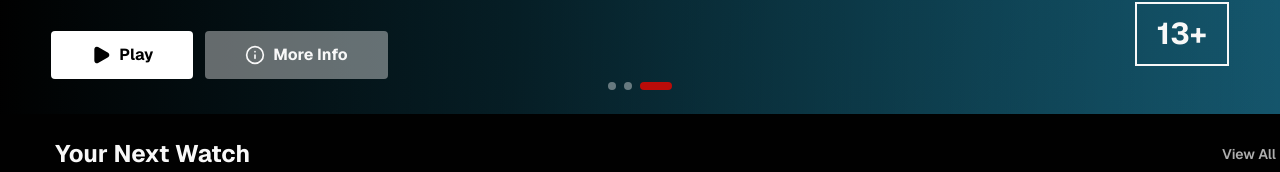
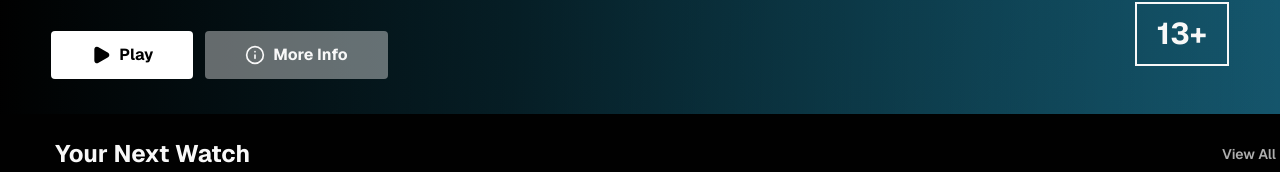
Before and after one commit to CodeXPrim8/xoral, a Next.js app: page / in a window 1280 px wide. Shown: the part 503-675 px from the top of the page. Built offline with nearby package versions, Linux system fonts and the light colour scheme; no server answers; the database is empty.

Commit message:
Remove hero carousel pagination dots from home banner.
Co-authored-by: Cursor <cursoragent@cursor.com>

```diff
--- a/components/HeroCarousel.tsx
+++ b/components/HeroCarousel.tsx
@@ -118,24 +118,6 @@ export function HeroCarousel({ heroes, getWatchProgress }: HeroCarouselProps) {
         />
       </div>
 
-      {deck.length > 1 && (
-        <div className="absolute bottom-6 left-1/2 z-30 flex -translate-x-1/2 items-center gap-2 pointer-events-auto">
-          {deck.map((hero, dotIndex) => (
-            <button
-              key={`${hero.id ?? hero.slug}-${dotIndex}`}
-              type="button"
-              aria-label={`Show ${hero.title}`}
-              onClick={() => {
-                setIndex(dotIndex);
-                setPaused(false);
-              }}
-              className={`h-2 rounded-full smooth-transition ${
-                dotIndex === index ? 'w-8 bg-primary' : 'w-2 bg-foreground/40 hover:bg-foreground/70'
-              }`}
-            />
-          ))}
-        </div>
-      )}
     </div>
   );
 }
```
